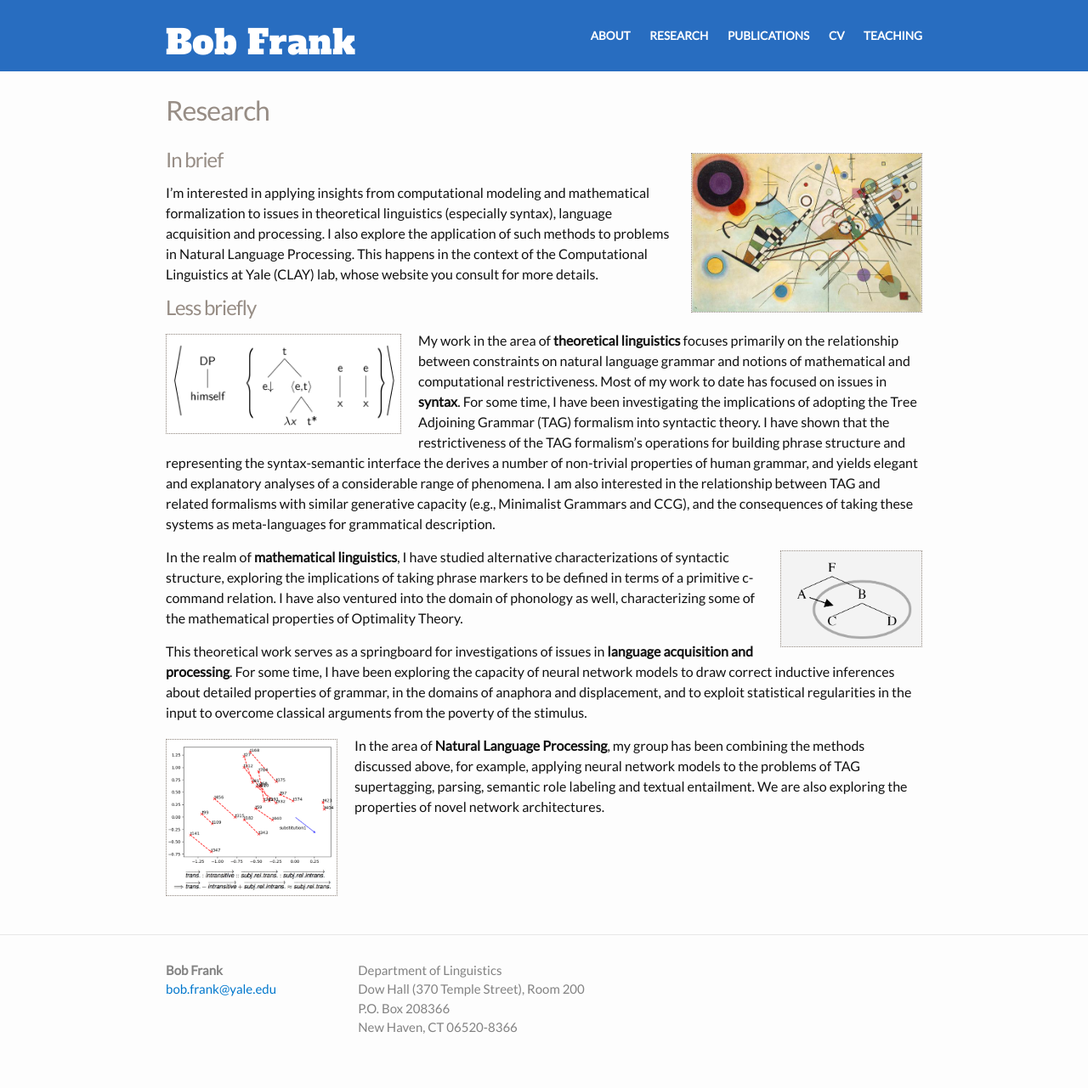
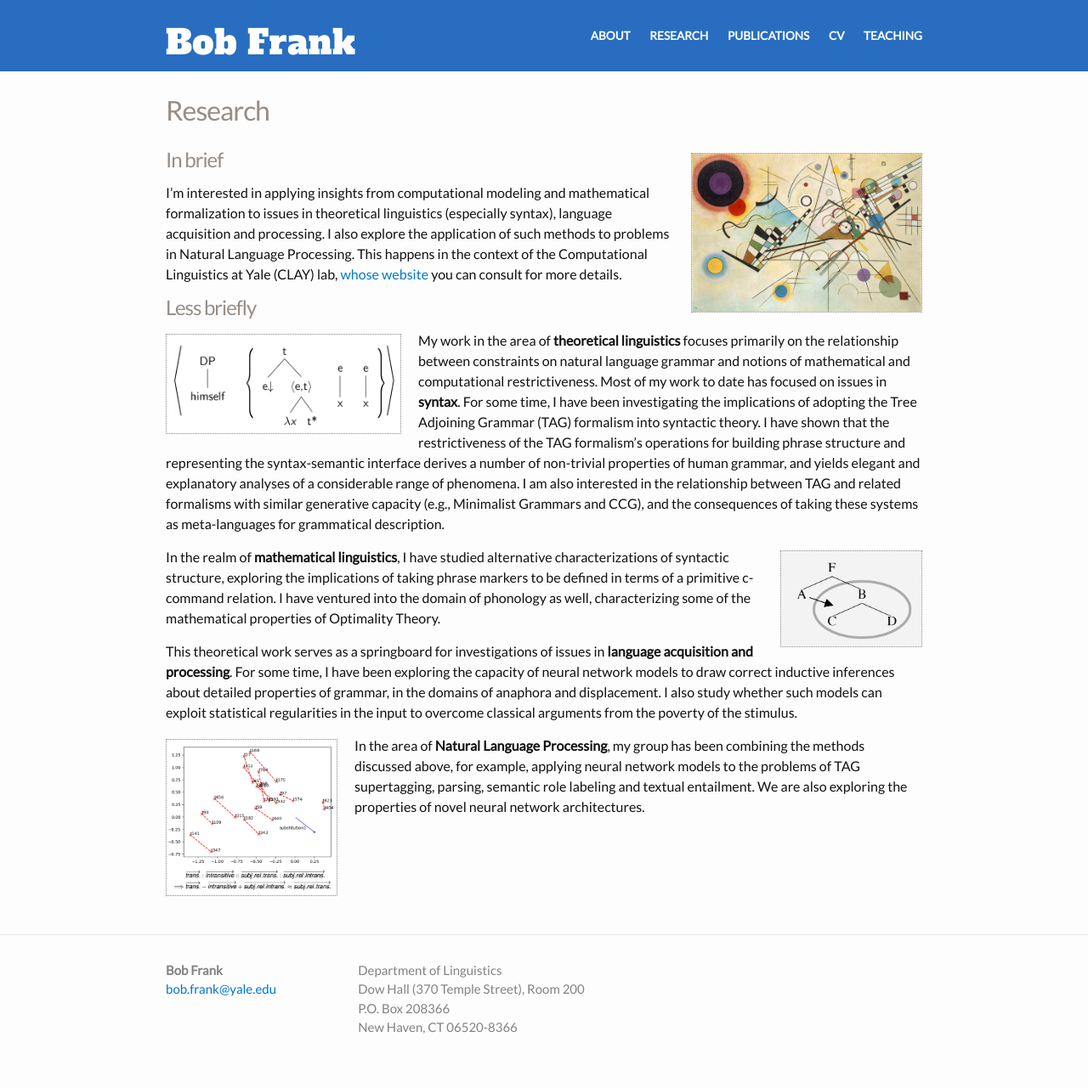
Before and after one commit to bobfrank1/bobfrank1.github.io, a Jekyll site: the page built from research.md, in a window 1280 px wide. Shown: the whole page at 85% size. Built offline with Jekyll 4.4.1, drawn with Linux system fonts in a browser that asks for light colours; some web fonts are replaced.

Commit message:
fixed typo in research.md

```diff
--- a/research.md
+++ b/research.md
@@ -9,23 +9,23 @@ permalink: /research/
 
 # In brief
 
-I’m interested in applying insights from computational modeling and mathematical formalization to issues in theoretical linguistics (especially syntax), language acquisition and processing. I also explore the application of such methods to problems in Natural Language Processing.  This happens in the context of the Computational Linguistics at Yale (CLAY) lab, whose website you consult for more details.
+I’m interested in applying insights from computational modeling and mathematical formalization to issues in theoretical linguistics (especially syntax), language acquisition and processing. I also explore the application of such methods to problems in Natural Language Processing.  This happens in the context of the Computational Linguistics at Yale (CLAY) lab, [whose website](clay.yale.edu) you can consult for more details.
 
 # Less briefly
 
 
 
 {% include image.html url="/images/reflexive.png" width=275 align="left" %}
-My work in the area of **theoretical linguistics** focuses primarily on the relationship between constraints on natural language grammar and notions of mathematical and computational restrictiveness. Most of my work to date has focused on issues in **syntax**. For some time, I have been investigating the implications of adopting the Tree Adjoining Grammar (TAG) formalism into syntactic theory. I have shown that the restrictiveness of the TAG formalism's operations for building phrase structure and representing the syntax-semantic interface the derives a number of non-trivial properties of human grammar, and yields elegant and explanatory analyses of a considerable range of phenomena. I am also interested in the relationship between TAG and related formalisms with similar generative capacity (e.g., Minimalist Grammars and CCG), and the consequences of taking these systems as meta-languages for grammatical description.
+My work in the area of **theoretical linguistics** focuses primarily on the relationship between constraints on natural language grammar and notions of mathematical and computational restrictiveness. Most of my work to date has focused on issues in **syntax**. For some time, I have been investigating the implications of adopting the Tree Adjoining Grammar (TAG) formalism into syntactic theory. I have shown that the restrictiveness of the TAG formalism's operations for building phrase structure and representing the syntax-semantic interface derives a number of non-trivial properties of human grammar, and yields elegant and explanatory analyses of a considerable range of phenomena. I am also interested in the relationship between TAG and related formalisms with similar generative capacity (e.g., Minimalist Grammars and CCG), and the consequences of taking these systems as meta-languages for grammatical description.
 
 
 {% include image.html url="/images/c-command.png" width=165 align="right" %}
 
-In the realm of **mathematical linguistics**, I have studied alternative characterizations of syntactic structure, exploring the implications of taking phrase markers to be defined in terms of a primitive c-command relation. I have also ventured into the domain of phonology as well, characterizing some of the mathematical properties of Optimality Theory.
+In the realm of **mathematical linguistics**, I have studied alternative characterizations of syntactic structure, exploring the implications of taking phrase markers to be defined in terms of a primitive c-command relation. I have  ventured into the domain of phonology as well, characterizing some of the mathematical properties of Optimality Theory.
 
-This theoretical work serves as a springboard for investigations of issues in **language acquisition and processing**. For some time, I have been exploring the capacity of neural network models to draw correct inductive inferences about detailed properties of grammar, in the domains of anaphora and displacement, and to exploit statistical regularities in the input to overcome classical arguments from the poverty of the stimulus.
+This theoretical work serves as a springboard for investigations of issues in **language acquisition and processing**. For some time, I have been exploring the capacity of neural network models to draw correct inductive inferences about detailed properties of grammar, in the domains of anaphora and displacement. I also study whether such models can exploit statistical regularities in the input to overcome classical arguments from the poverty of the stimulus.
 
 {% include image.html url="/images/analogies.png" width=200 align="left" %}
 
 
-In the area of **Natural Language Processing**, my group has been combining the methods discussed above, for example, applying neural network models to the problems of TAG supertagging, parsing, semantic role labeling and textual entailment. We are also exploring the properties of novel network architectures.
+In the area of **Natural Language Processing**, my group has been combining the methods discussed above, for example, applying neural network models to the problems of TAG supertagging, parsing, semantic role labeling and textual entailment. We are also exploring the properties of novel neural network architectures.
```
